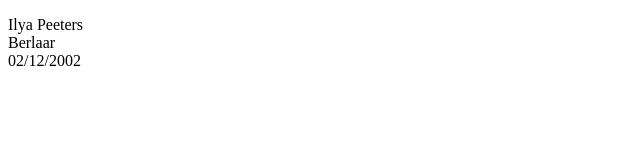
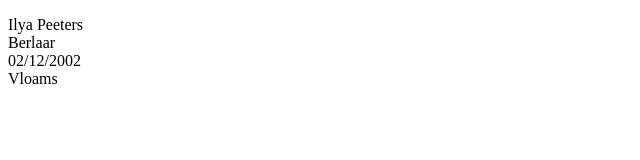
Before and after one commit to Blubjeee/it_topics_2, a plain HTML site: page les 01/oefening-01.html in a window 1280 px wide. Shown: the full height of the page, 0-640 px from the left. Drawn offline with Linux system fonts and the light colour scheme.

Commit message:
Add moedertaal

```diff
--- a/les 01/oefening-01.html
+++ b/les 01/oefening-01.html
@@ -14,6 +14,8 @@
             Berlaar
             <br>
             02/12/2002
+            <br>
+            Vloams
         </p>
     </body>
 </html>
```
